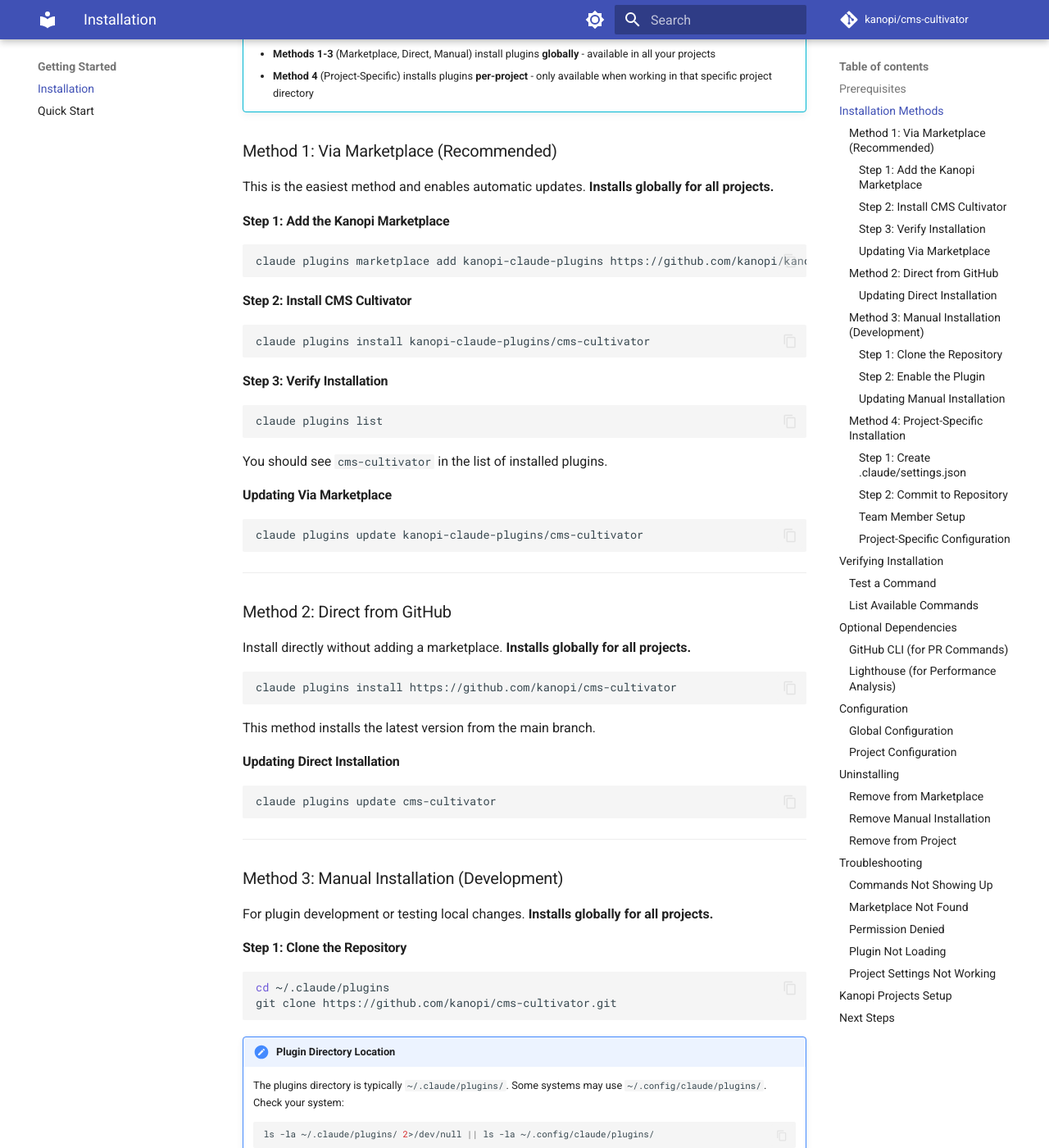
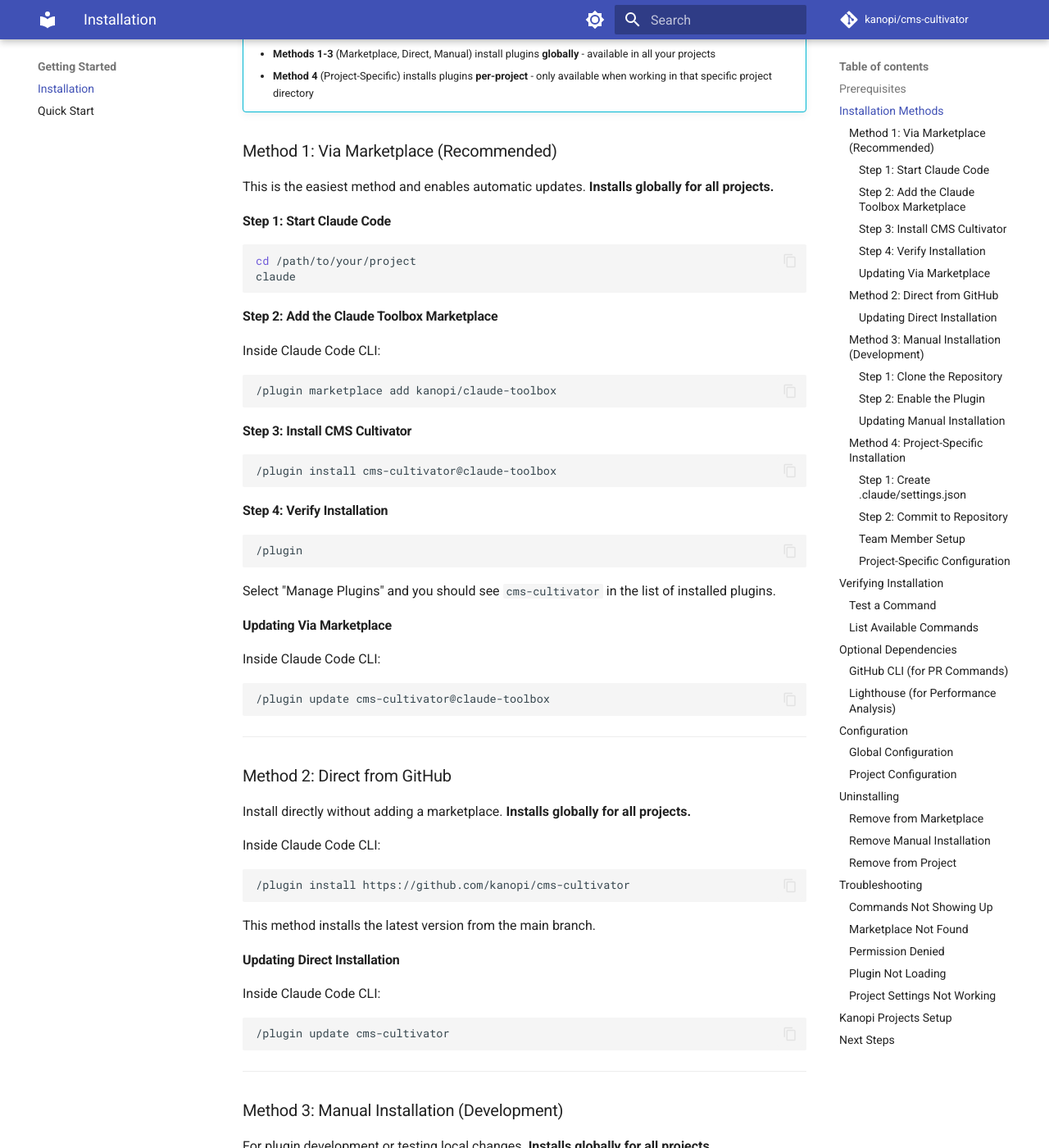
Before and after one commit to kanopi/cms-cultivator, an MkDocs documentation site: the page built from docs/installation.md, in a window 1280 px wide and 1400 px high, scrolled down 653 px. Shown: the whole window at 82% size. Built offline with MkDocs 1.6.1 and Material for MkDocs 9.7.7, drawn with Linux system fonts in a browser that asks for light colours; comment, search, counter and statistics services are not loaded; some of the changed text lies outside the part shown.

Commit message:
Updates naming

````diff
--- a/docs/installation.md
+++ b/docs/installation.md
@@ -25,30 +25,41 @@
 
 This is the easiest method and enables automatic updates. **Installs globally for all projects.**
 
-#### Step 1: Add the Kanopi Marketplace
+#### Step 1: Start Claude Code
 
 ```bash
-claude plugins marketplace add kanopi-claude-plugins https://github.com/kanopi/kanopi-claude-plugins
+cd /path/to/your/project
+claude
 ```
 
-#### Step 2: Install CMS Cultivator
+#### Step 2: Add the Claude Toolbox Marketplace
+
+Inside Claude Code CLI:
 
 ```bash
-claude plugins install kanopi-claude-plugins/cms-cultivator
+/plugin marketplace add kanopi/claude-toolbox
 ```
 
-#### Step 3: Verify Installation
+#### Step 3: Install CMS Cultivator
 
 ```bash
-claude plugins list
+/plugin install cms-cultivator@claude-toolbox
 ```
 
-You should see `cms-cultivator` in the list of installed plugins.
+#### Step 4: Verify Installation
+
+```bash
+/plugin
+```
+
+Select "Manage Plugins" and you should see `cms-cultivator` in the list of installed plugins.
 
 #### Updating Via Marketplace
 
+Inside Claude Code CLI:
+
 ```bash
-claude plugins update kanopi-claude-plugins/cms-cultivator
+/plugin update cms-cultivator@claude-toolbox
 ```
 
 ---
@@ -57,16 +68,20 @@
 
 Install directly without adding a marketplace. **Installs globally for all projects.**
 
+Inside Claude Code CLI:
+
 ```bash
-claude plugins install https://github.com/kanopi/cms-cultivator
+/plugin install https://github.com/kanopi/cms-cultivator
 ```
 
 This method installs the latest version from the main branch.
 
 #### Updating Direct Installation
 
+Inside Claude Code CLI:
+
 ```bash
-claude plugins update cms-cultivator
+/plugin update cms-cultivator
 ```
 
 ---
@@ -90,8 +105,10 @@
 
 #### Step 2: Enable the Plugin
 
+Inside Claude Code CLI:
+
 ```bash
-claude plugins enable cms-cultivator
+/plugin enable cms-cultivator
 ```
 
 #### Updating Manual Installation
@@ -99,7 +116,12 @@
 ```bash
 cd ~/.claude/plugins/cms-cultivator
 git pull origin main
-claude plugins reload cms-cultivator
+```
+
+Then inside Claude Code CLI:
+
+```bash
+/plugin reload cms-cultivator
 ```
 
 ---
@@ -116,12 +138,12 @@
 {
   "extraKnownMarketplaces": [
     {
-      "name": "kanopi-claude-plugins",
-      "url": "https://github.com/kanopi/kanopi-claude-plugins"
+      "name": "claude-toolbox",
+      "url": "https://github.com/kanopi/claude-toolbox"
     }
   ],
   "enabledPlugins": {
-    "cms-cultivator@kanopi-claude-plugins": true
+    "cms-cultivator@claude-toolbox": true
   }
 }
 ```
@@ -149,7 +171,7 @@
 ```json
 {
   "enabledPlugins": {
-    "cms-cultivator@kanopi-claude-plugins": false
+    "cms-cultivator@claude-toolbox": false
   }
 }
 ```
@@ -252,14 +274,23 @@
 
 ### Remove from Marketplace
 
+Inside Claude Code CLI:
+
 ```bash
-claude plugins uninstall kanopi-claude-plugins/cms-cultivator
+/plugin uninstall cms-cultivator@claude-toolbox
 ```
 
 ### Remove Manual Installation
 
+Inside Claude Code CLI:
+
 ```bash
-claude plugins disable cms-cultivator
+/plugin disable cms-cultivator
+```
+
+Then remove the files:
+
+```bash
 rm -rf ~/.claude/plugins/cms-cultivator
 ```
 
@@ -270,7 +301,7 @@
 ```json
 {
   "enabledPlugins": {
-    "cms-cultivator@kanopi-claude-plugins": false
+    "cms-cultivator@claude-toolbox": false
   }
 }
 ```
@@ -281,15 +312,17 @@
 
 ### Commands Not Showing Up
 
+Inside Claude Code CLI:
+
 ```bash
 # Check plugin status
-claude plugins list
+/plugin
 
 # Verify plugin is enabled
-claude plugins enable cms-cultivator
+/plugin enable cms-cultivator
 
 # Reload plugin
-claude plugins reload cms-cultivator
+/plugin reload cms-cultivator
 ```
 
 ### Marketplace Not Found
@@ -298,11 +331,15 @@
 
 ```bash
 # Verify marketplace URL
-curl https://raw.githubusercontent.com/kanopi/kanopi-claude-plugins/main/marketplace.json
+curl https://raw.githubusercontent.com/kanopi/claude-toolbox/main/.claude-plugin/marketplace.json
+```
 
+Inside Claude Code CLI:
+
+```bash
 # Remove and re-add marketplace
-claude plugins marketplace remove kanopi-claude-plugins
-claude plugins marketplace add kanopi-claude-plugins https://github.com/kanopi/kanopi-claude-plugins
+/plugin marketplace remove claude-toolbox
+/plugin marketplace add kanopi/claude-toolbox
 ```
 
 ### Permission Denied
@@ -362,4 +399,4 @@
 
 **Installation Support:**
 - **Issues**: [GitHub Issues](https://github.com/kanopi/cms-cultivator/issues)
-- **Marketplace**: [Kanopi Claude Plugins](https://github.com/kanopi/kanopi-claude-plugins)
+- **Marketplace**: [Claude Toolbox](https://github.com/kanopi/claude-toolbox)
````
Also changed, not shown: README.md (+10 -4 lines), 1 other file.
